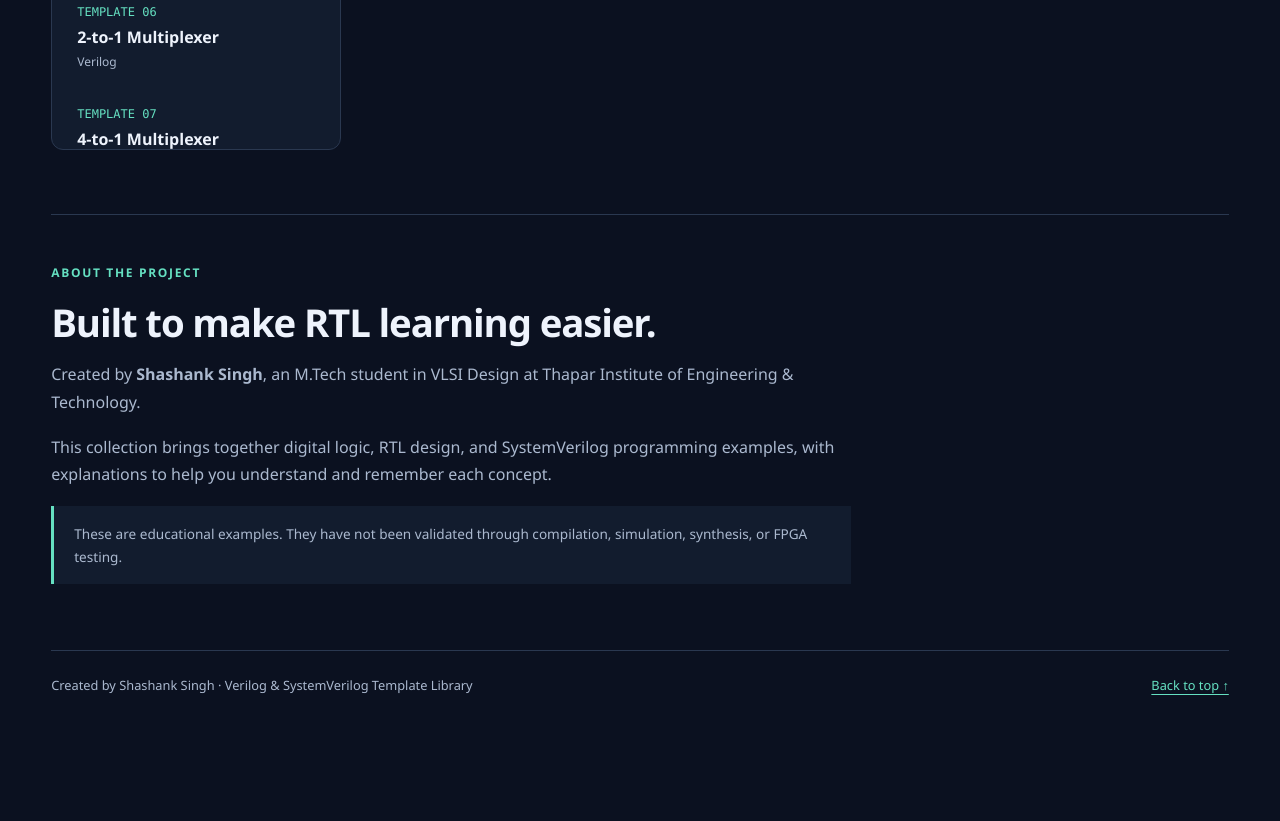
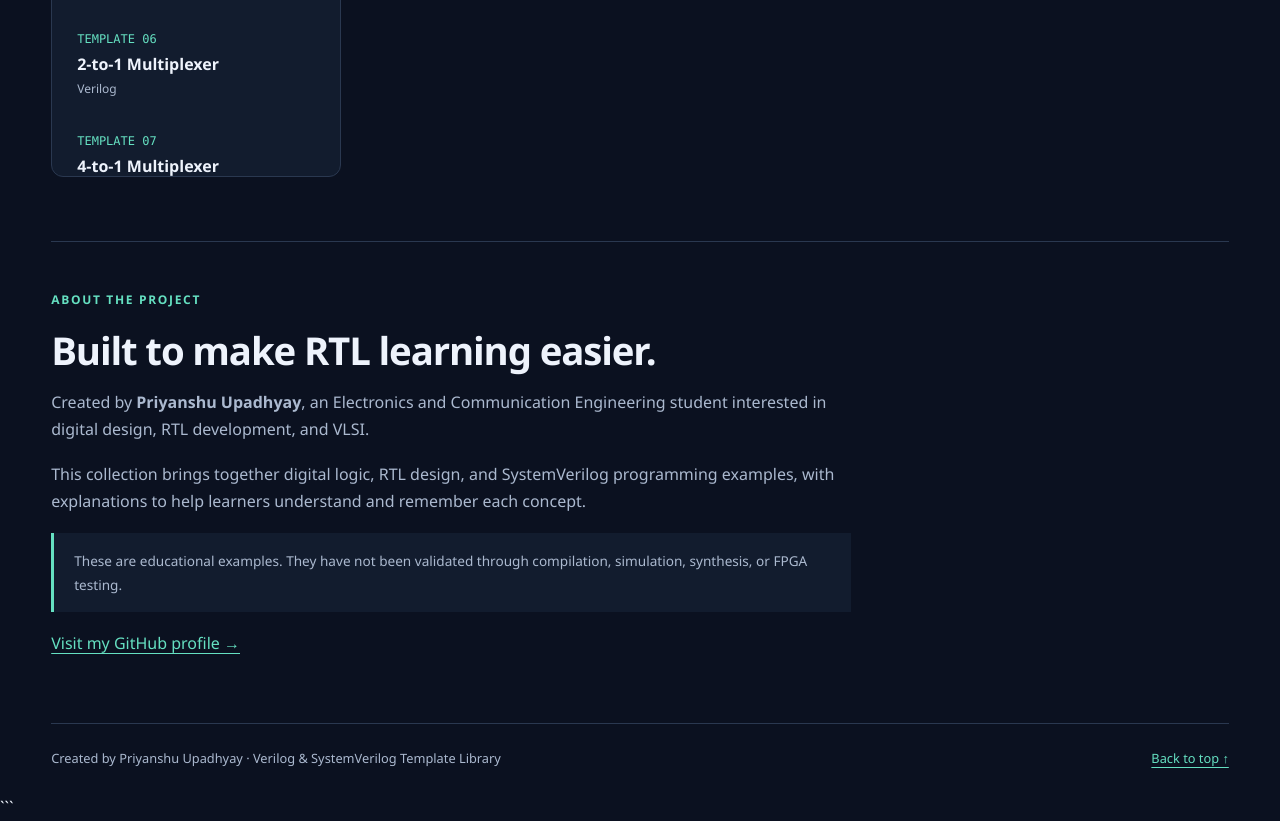
Before and after one commit to priyanshuupadhyay422-cmd/verilog-systemverilog-template, a plain HTML site: page website/index.html in a window 1280 px wide. Shown: the part 1642-2463 px from the top of the page. Before the commit the page ends 2363 px from the top, so only its background shows below. Drawn offline with nearby package versions, Linux system fonts and the light colour scheme; no server answers.

Commit message:
Change author from Shashank Singh to Priyanshu Upadhyay
Updated author information and links in the HTML file.

````diff
--- a/website/index.html
+++ b/website/index.html
@@ -1,10 +1,11 @@
+```html
 <!DOCTYPE html>
 <html lang="en">
 <head>
   <meta charset="UTF-8">
   <meta name="viewport" content="width=device-width, initial-scale=1.0">
 
-  <title>Verilog & SystemVerilog Library | Shashank Singh</title>
+  <title>Verilog & SystemVerilog Library | Priyanshu Upadhyay</title>
 
   <meta
     name="description"
@@ -12,12 +13,13 @@
   >
 
   <link rel="stylesheet" href="style.css">
+
   <script src="https://cdn.jsdelivr.net/npm/marked/lib/marked.umd.js" defer></script>
-<script src="https://cdn.jsdelivr.net/npm/dompurify/dist/purify.min.js" defer></script>
-<script src="script.js" defer></script>
+  <script src="https://cdn.jsdelivr.net/npm/dompurify/dist/purify.min.js" defer></script>
+  <script src="script.js" defer></script>
 </head>
 
-<body>
+<body id="top">
   <header class="site-header">
     <a class="brand" href="./index.html">
       <span class="brand-icon" aria-hidden="true">&lt;/&gt;</span>
@@ -28,7 +30,7 @@
       <a href="#library">Templates</a>
       <a href="#about">About</a>
       <a
-        href="https://github.com/shashankx99/verilog-systemverilog-template-library"
+        href="https://github.com/priyanshuupadhyay422-cmd"
         target="_blank"
         rel="noopener noreferrer"
       >
@@ -51,7 +53,9 @@
         clear explanations, practical examples, and memory tips.
       </p>
 
-      <a class="primary-button" href="#library">Explore templates →</a>
+      <a class="primary-button" href="#library">
+        Explore templates →
+      </a>
 
       <ul class="stats" aria-label="Library contents">
         <li><strong>50</strong> Templates</li>
@@ -94,6 +98,7 @@
         <aside class="template-sidebar" aria-label="Template selection">
           <h3>Templates</h3>
           <div id="template-list"></div>
+
           <p id="empty-state" hidden>
             No matching templates. Try another search.
           </p>
@@ -138,10 +143,11 @@
       <noscript>
         <p>
           Enable JavaScript to search and browse templates here.
-          You can also read the collection on
-          <a href="https://github.com/shashankx99/verilog-systemverilog-template-library">
-            GitHub
-          </a>.
+          Visit my
+          <a href="https://github.com/priyanshuupadhyay422-cmd">
+            GitHub profile
+          </a>
+          to explore my projects.
         </p>
       </noscript>
     </section>
@@ -151,26 +157,44 @@
       <h2 id="about-title">Built to make RTL learning easier.</h2>
 
       <p>
-        Created by <strong>Shashank Singh</strong>, an M.Tech student
-        in VLSI Design at Thapar Institute of Engineering &amp; Technology.
+        Created by <strong>Priyanshu Upadhyay</strong>, an Electronics
+        and Communication Engineering student interested in digital
+        design, RTL development, and VLSI.
       </p>
 
       <p>
         This collection brings together digital logic, RTL design,
         and SystemVerilog programming examples, with explanations
-        to help you understand and remember each concept.
+        to help learners understand and remember each concept.
       </p>
 
       <p class="project-note">
         These are educational examples. They have not been validated
         through compilation, simulation, synthesis, or FPGA testing.
       </p>
+
+      <p>
+        <a
+          href="https://github.com/priyanshuupadhyay422-cmd"
+          target="_blank"
+          rel="noopener noreferrer"
+        >
+          Visit my GitHub profile →
+        </a>
+      </p>
     </section>
   </main>
 
   <footer class="site-footer">
-    <p>Created by Shashank Singh · Verilog &amp; SystemVerilog Template Library</p>
-    <a href="#top" aria-label="Return to top of page">Back to top ↑</a>
+    <p>
+      Created by Priyanshu Upadhyay ·
+      Verilog &amp; SystemVerilog Template Library
+    </p>
+
+    <a href="#top" aria-label="Return to top of page">
+      Back to top ↑
+    </a>
   </footer>
 </body>
 </html>
+```
````
